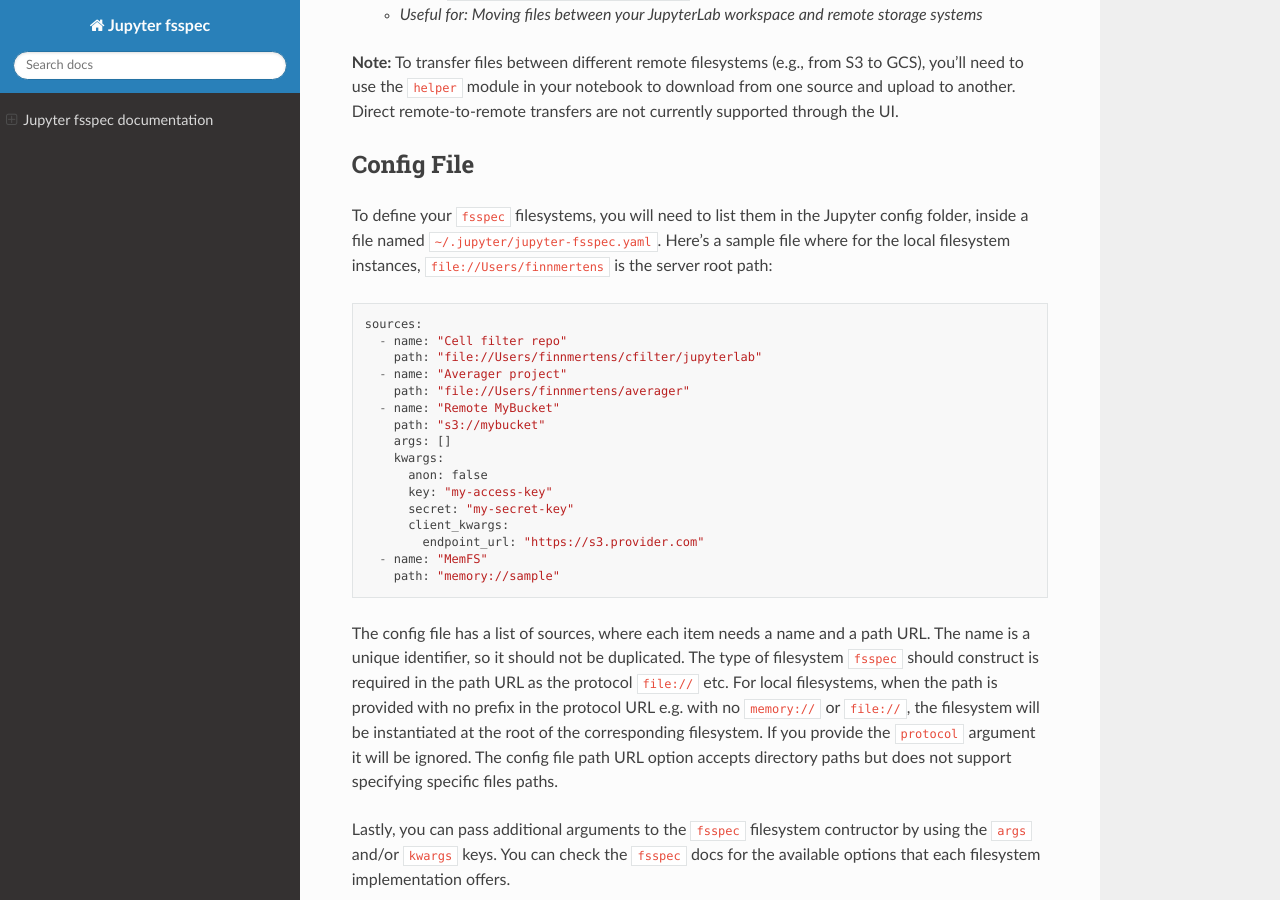
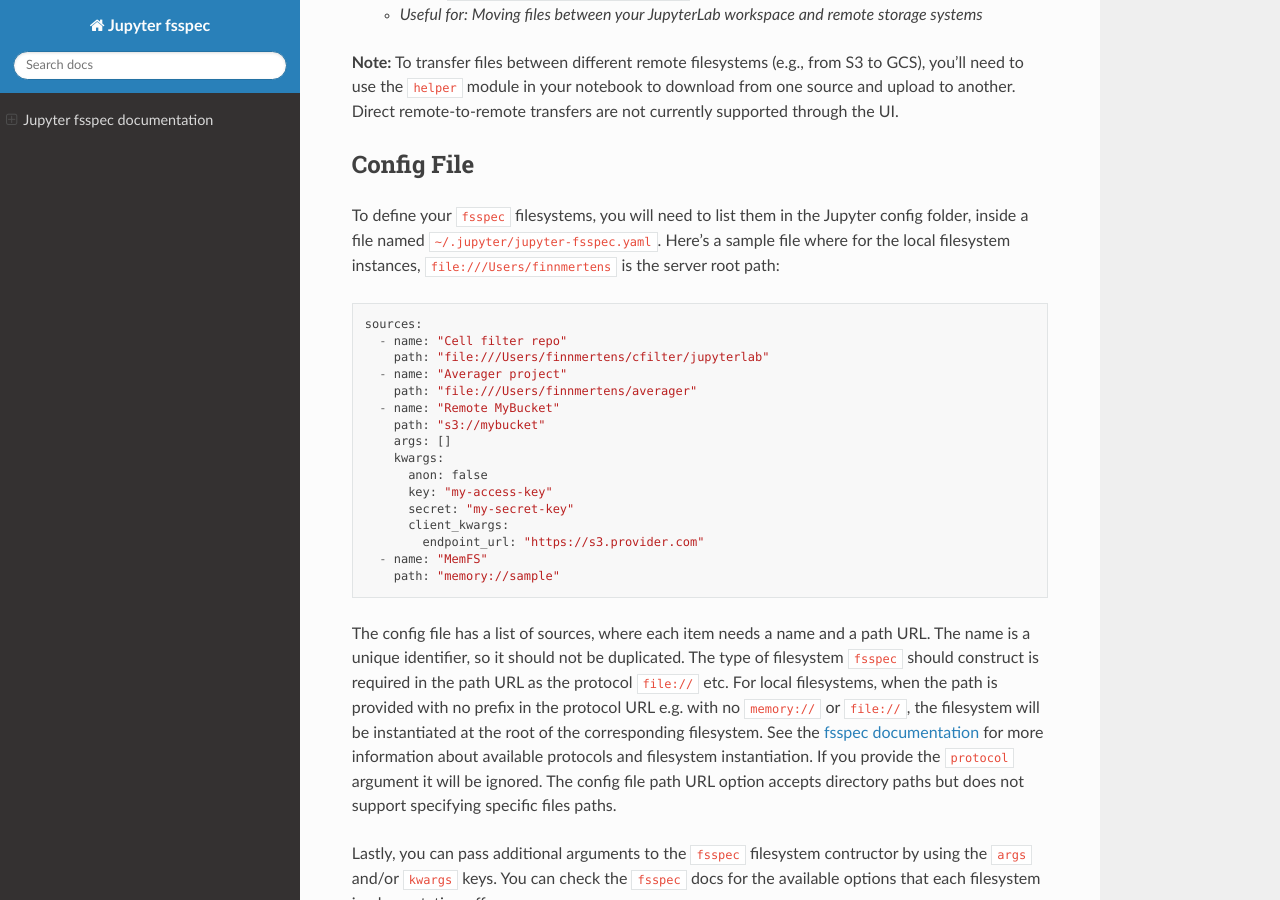
Before and after one commit to fsspec/jupyter-fsspec, a Sphinx documentation site: the page built from docs/index.md, in a window 1280 px wide and 900 px high, scrolled down 1868 px. Built offline with Sphinx 7.4.7 and the Read the Docs theme 3.1.0, drawn with Linux system fonts in a browser that asks for light colours.

Commit message:
add fsspec docs link and use absolute paths as suggested

````diff
--- a/docs/index.md
+++ b/docs/index.md
@@ -74,14 +74,14 @@
 
 To define your `fsspec` filesystems, you will need to list them in the Jupyter config folder,
 inside a file named `~/.jupyter/jupyter-fsspec.yaml`. Here's a sample file where for the local
-filesystem instances, `file://Users/finnmertens` is the server root path:
+filesystem instances, `file:///Users/finnmertens` is the server root path:
 
 ```
 sources:
   - name: "Cell filter repo"
-    path: "file://Users/finnmertens/cfilter/jupyterlab"
+    path: "file:///Users/finnmertens/cfilter/jupyterlab"
   - name: "Averager project"
-    path: "file://Users/finnmertens/averager"
+    path: "file:///Users/finnmertens/averager"
   - name: "Remote MyBucket"
     path: "s3://mybucket"
     args: []
@@ -100,6 +100,8 @@
 construct is required in the path URL as the protocol `file://` etc. For local filesystems,
 when the path is provided with no prefix in the protocol URL e.g. with no `memory://` or `file://`,
 the filesystem will be instantiated at the root of the corresponding filesystem.
+See the [fsspec documentation](https://filesystem-spec.readthedocs.io/en/latest/usage.html#instantiate-a-file-system)
+for more information about available protocols and filesystem instantiation.
 If you provide the `protocol` argument it will be ignored. The config file path URL
 option accepts directory paths but does not support specifying specific files paths.
 
````
